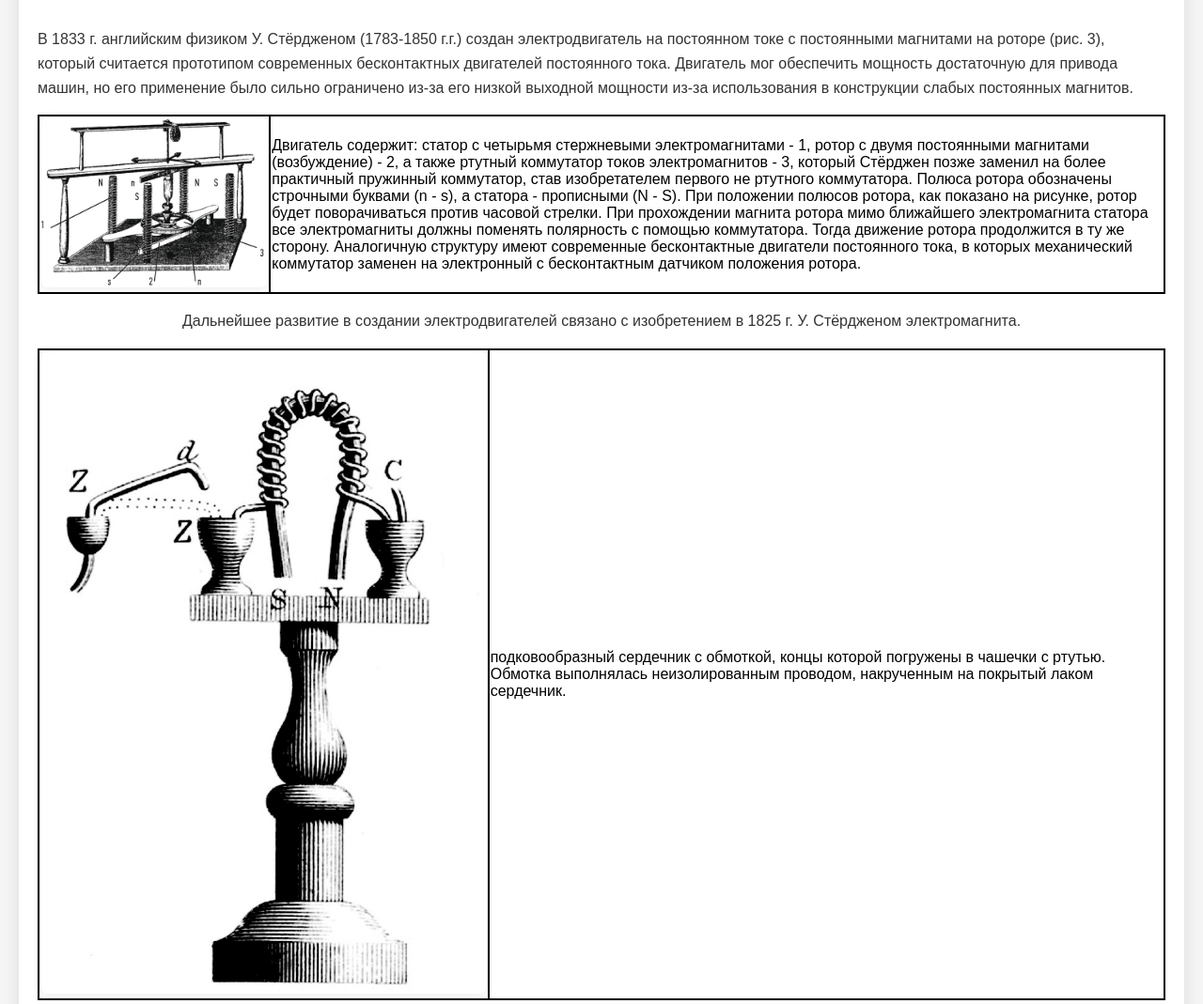
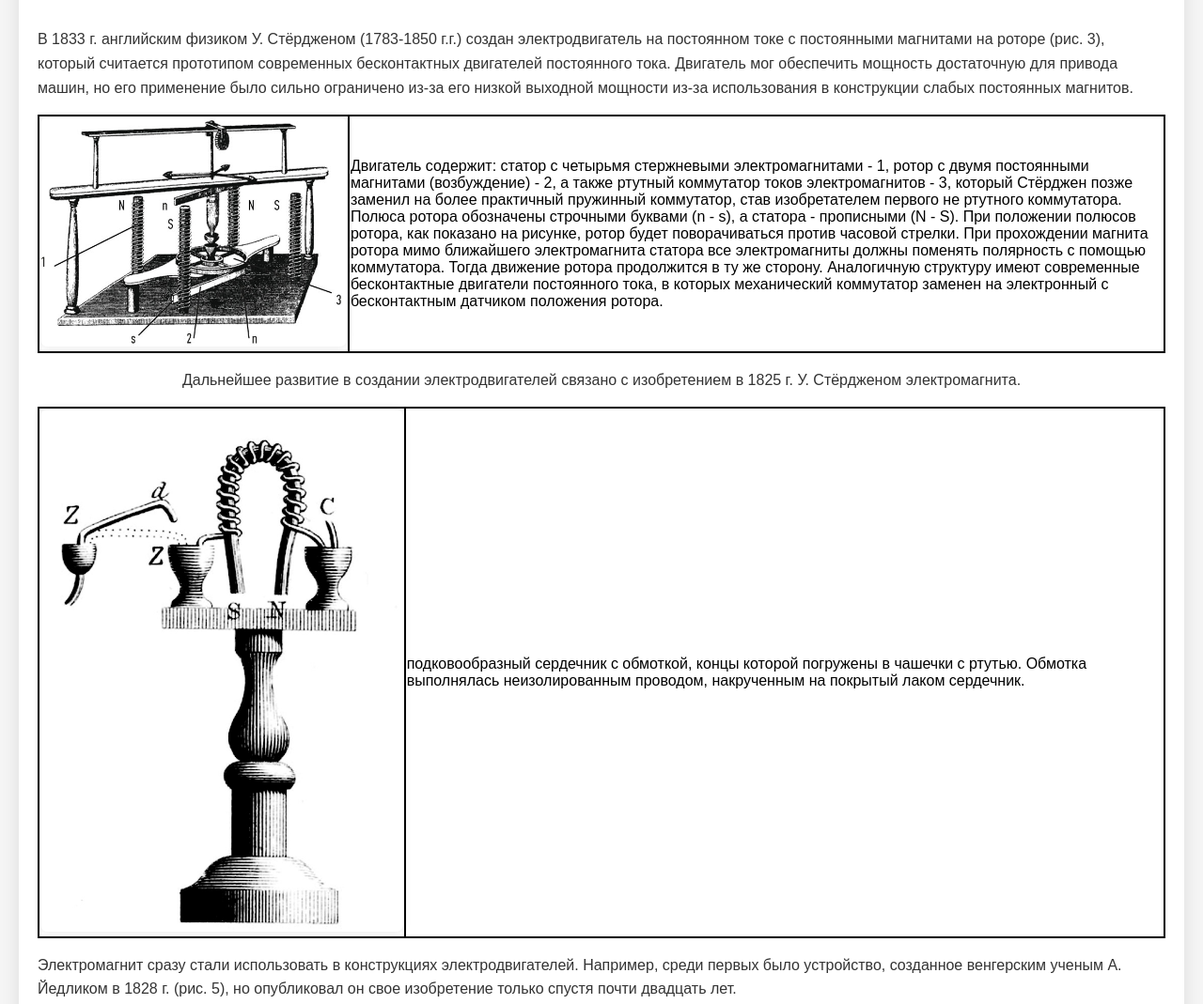
Before and after one commit to dzundzunbaba/bug-free-octo-parakeet, a plain HTML site: page index.html in a window 1280 px wide. Shown: the part 6890-7959 px from the top of the page at 94% size. Drawn offline with Linux system fonts and the light colour scheme.

Commit message:
Update index.html

```diff
--- a/index.html
+++ b/index.html
@@ -79,14 +79,14 @@
     <p>В 1833 г. английским физиком У. Стёрдженом (1783-1850 г.г.) создан электродвигатель на постоянном токе с постоянными магнитами на роторе (рис. 3), который считается прототипом современных бесконтактных двигателей постоянного тока. Двигатель мог обеспечить мощность достаточную для привода машин, но его применение было сильно ограничено из-за его низкой выходной мощности из-за использования в конструкции слабых постоянных магнитов. </p>
     <table style = "border: 2px solid black; border-collapse: collapse">
       <tr>
-        <td style = "border: 2px solid black"><img src= "4.jpg" width = 2048px height = 1534px></td>
+        <td style = "border: 2px solid black"><img src= "4.jpg" width = 3072px height = 2301px></td>
         <td style = "border: 2px solid black; border-collapse: collapse" >Двигатель содержит: статор с четырьмя стержневыми электромагнитами - 1, ротор с двумя постоянными магнитами (возбуждение) - 2, а также ртутный коммутатор токов электромагнитов - 3, который Стёрджен позже заменил на более практичный пружинный коммутатор, став изобретателем первого не ртутного коммутатора. Полюса ротора обозначены строчными буквами (n - s), а статора - прописными (N - S). При положении полюсов ротора, как показано на рисунке, ротор будет поворачиваться против часовой стрелки. При прохождении магнита ротора мимо ближайшего электромагнита статора все электромагниты должны поменять полярность с помощью коммутатора. Тогда движение ротора продолжится в ту же сторону. Аналогичную структуру имеют современные бесконтактные двигатели постоянного тока, в которых механический коммутатор заменен на электронный с бесконтактным датчиком положения ротора. </td>
       </tr>
     </table>
     <p>Дальнейшее развитие в создании электродвигателей связано с изобретением в 1825 г. У. Стёрдженом электромагнита.</p>
     <table style = "border: 2px solid black; border-collapse: collapse">
       <tr>
-        <td style = "border: 2px solid black"><img src= "5.jpg" width = 1024px height = 767px></td>
+        <td style = "border: 2px solid black"><img src= "5.jpg"></td>
         <td style = "border: 2px solid black; border-collapse: collapse" >подковообразный сердечник с обмоткой, концы которой погружены в чашечки с ртутью. Обмотка выполнялась неизолированным проводом, накрученным на покрытый лаком сердечник.</td>
       </tr>
     </table>
```
